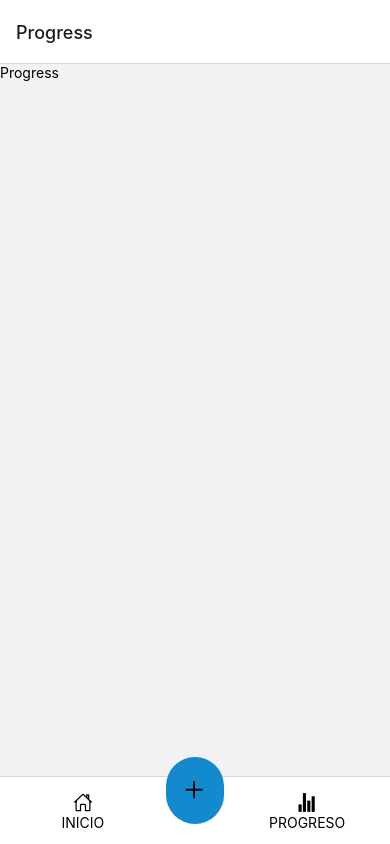
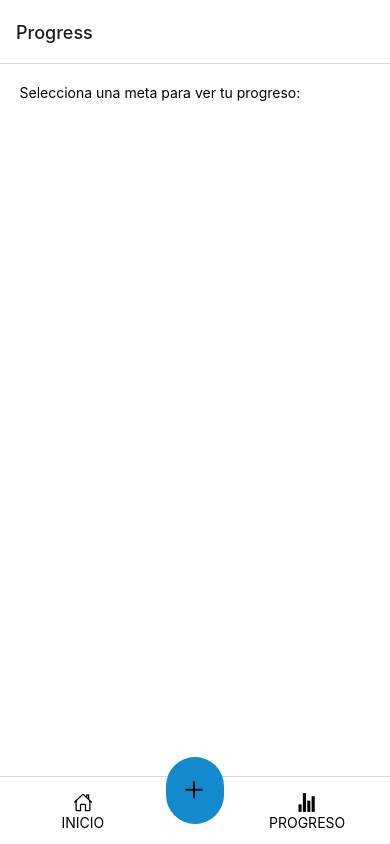
Before and after one commit to AlexReusC/efika, a React Native app: screen /Progress in a window 390 px wide. Built offline with nearby package versions, Linux system fonts and the light colour scheme.

Commit message:
progress structure

```diff
--- /dev/null
+++ b/src/utils/stringUtils.ts
@@ -0,0 +1,3 @@
+const capitalize = (word: string) => {
+  return word.charAt(0).toUpperCase() + word.slice(1);
+};
--- /dev/null
+++ b/src/views/progress/goalProgressCard.tsx
@@ -0,0 +1,33 @@
+import React from "react";
+import { TouchableOpacity, View, Text } from "react-native";
+import MaterialCommunityIcons from "@expo/vector-icons/MaterialCommunityIcons";
+import { useTranslation } from "react-i18next";
+
+import goalProgressCardStyle from "./goalProgressCardStyle";
+
+interface GoalProgressCardProps {
+  goal: Goal;
+  categoriesIconsObj: Record<Category, any>;
+  pressAction: (goal: Goal) => void;
+}
+
+const GoalProgressCard: React.FC<GoalProgressCardProps> = ({ goal, categoriesIconsObj, pressAction }) => {
+  const { t } = useTranslation();
+
+  return (
+    <TouchableOpacity style={goalProgressCardStyle.card} onPress={() => pressAction(goal)}>
+      <View style={goalProgressCardStyle.icon}>
+        <MaterialCommunityIcons name={categoriesIconsObj[goal.category]} size={50} />
+      </View>
+      <View style={goalProgressCardStyle.texts}>
+        <Text style={goalProgressCardStyle.nameText}>{goal.name}</Text>
+        <View style={goalProgressCardStyle.frequencyMeasureText}>
+          <Text style={goalProgressCardStyle.subText}>{t(`createGoal:${goal.frequency}`)}</Text>
+          <Text style={goalProgressCardStyle.subText}> - Repeticiones</Text>
+        </View>
+      </View>
+    </TouchableOpacity>
+  );
+};
+
+export default GoalProgressCard;
--- /dev/null
+++ b/src/views/progress/goalProgressCardStyle.ts
@@ -0,0 +1,33 @@
+import { StyleSheet } from "react-native";
+import colors from "../../constants/colors";
+
+const goalProgressCardStyle = StyleSheet.create({
+  card: {
+    flexDirection: "row",
+    alignItems: "center",
+    marginVertical: "3%",
+  },
+  frequencyMeasureText: {
+    flexDirection: "row",
+  },
+  texts: {
+    marginLeft: "3%",
+  },
+  icon: {
+    borderRadius: 10,
+    borderColor: colors.gray,
+    backgroundColor: "white",
+    borderWidth: 1,
+    elevation: 1,
+  },
+  nameText: {
+    fontSize: 26,
+    fontWeight: "500",
+  },
+  subText: {
+    fontSize: 20,
+    fontWeight: "300",
+  },
+});
+
+export default goalProgressCardStyle;
--- a/src/views/progress/progress.tsx
+++ b/src/views/progress/progress.tsx
@@ -1,21 +1,45 @@
-import React from "react";
-import { View, Text } from "react-native";
+import React, { useState } from "react";
+import { View, Text, ScrollView } from "react-native";
+import Modal from "react-native-modal";
 import { useSelector } from "react-redux";
 import type { RootState } from "../../state/store";
 import { useDispatch } from "react-redux";
 
+import progressStyle from "./progressStyle";
+import GoalProgressCard from "./goalProgressCard";
+import { categoriesUtil } from "../createGoal/utils/createGoalUtils";
+
+const categoriesIcons = categoriesUtil.reduce<Record<Category, any>>((r, o) => {
+  r[o.name] = o.icon;
+  return r;
+}, {} as Record<Category, any>);
+
 const Progress: React.FC = () => {
+  const [modalShown, toggleModal] = useState<boolean>(false);
+  const [currentGoal, setCurrentGoal] = useState<Goal | null>(null);
   const myGoals = useSelector((state: RootState) => state.goals.value);
-  console.log(myGoals);
+
+  const openModal = (goal: Goal) => {
+    toggleModal(true);
+    setCurrentGoal(goal);
+  };
+
   return (
-    <View>
-      <Text>Progress</Text>
-      {myGoals.map((goal: Goal) => (
-        <View key={goal.id}>
-          <Text>{goal.name}</Text>
+    <ScrollView style={progressStyle.mainView}>
+      <Modal isVisible={modalShown} onBackdropPress={() => toggleModal(false)} animationOut={"fadeOutDownBig"}>
+        <View style={progressStyle.modalSection}></View>
+      </Modal>
+      <View style={progressStyle.mainView}>
+        <View style={progressStyle.header}>
+          <Text>Selecciona una meta para ver tu progreso:</Text>
         </View>
-      ))}
-    </View>
+        <View style={progressStyle.goals}>
+          {myGoals.map((goal: Goal) => (
+            <GoalProgressCard key={goal.id} goal={goal} categoriesIconsObj={categoriesIcons} pressAction={openModal} />
+          ))}
+        </View>
+      </View>
+    </ScrollView>
   );
 };
 
--- /dev/null
+++ b/src/views/progress/progressStyle.ts
@@ -0,0 +1,24 @@
+import { StyleSheet } from "react-native";
+import colors from "../../constants/colors";
+
+const progressStyle = StyleSheet.create({
+  mainView: {
+    backgroundColor: colors.white,
+    height: "100%",
+  },
+  modalSection: {
+    alignItems: "center",
+    backgroundColor: "white",
+    margin: 20,
+    borderRadius: 20,
+    padding: 35,
+  },
+  header: {
+    margin: "5%",
+  },
+  goals: {
+    marginHorizontal: "5%",
+  },
+});
+
+export default progressStyle;
```
